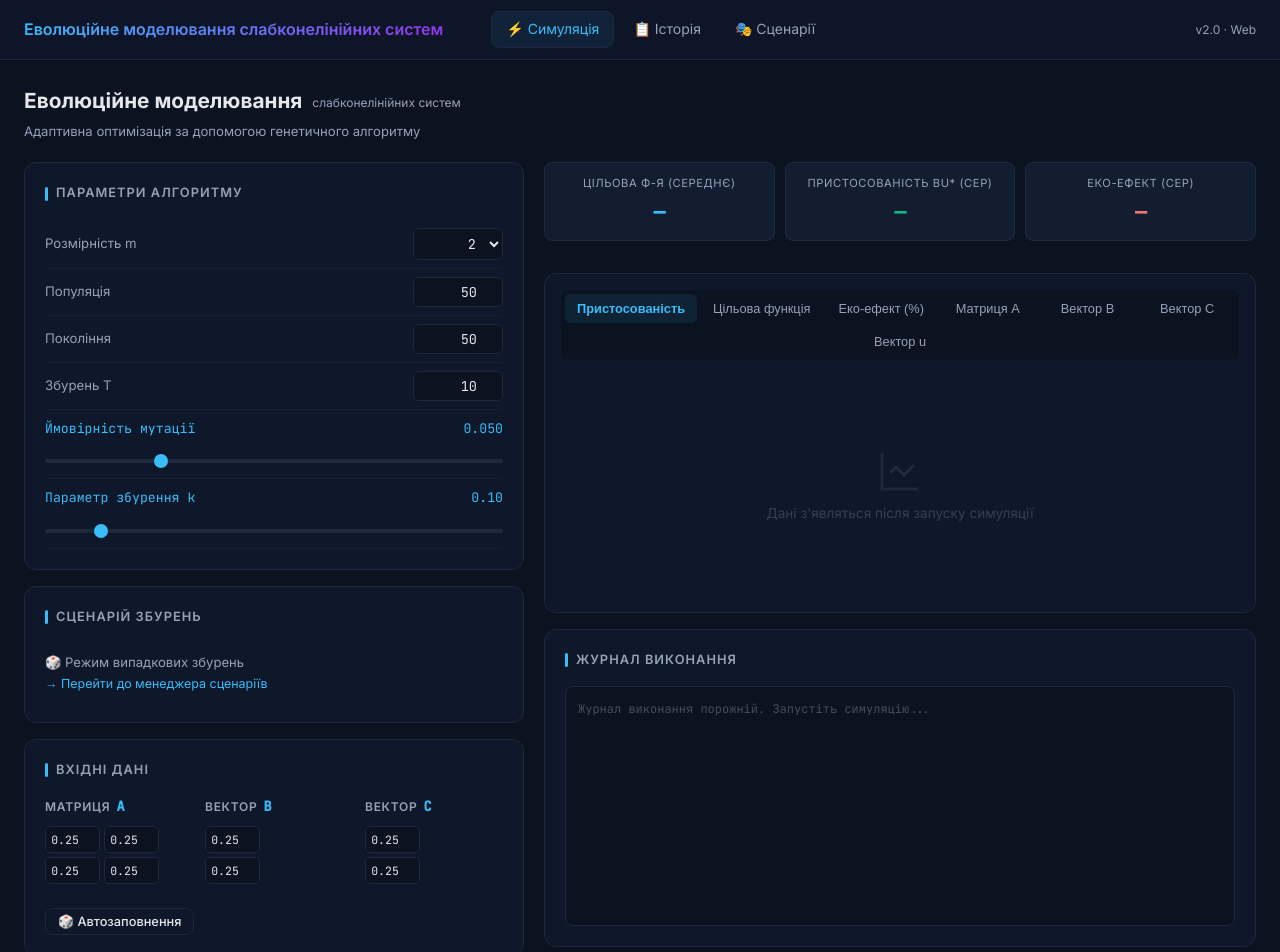
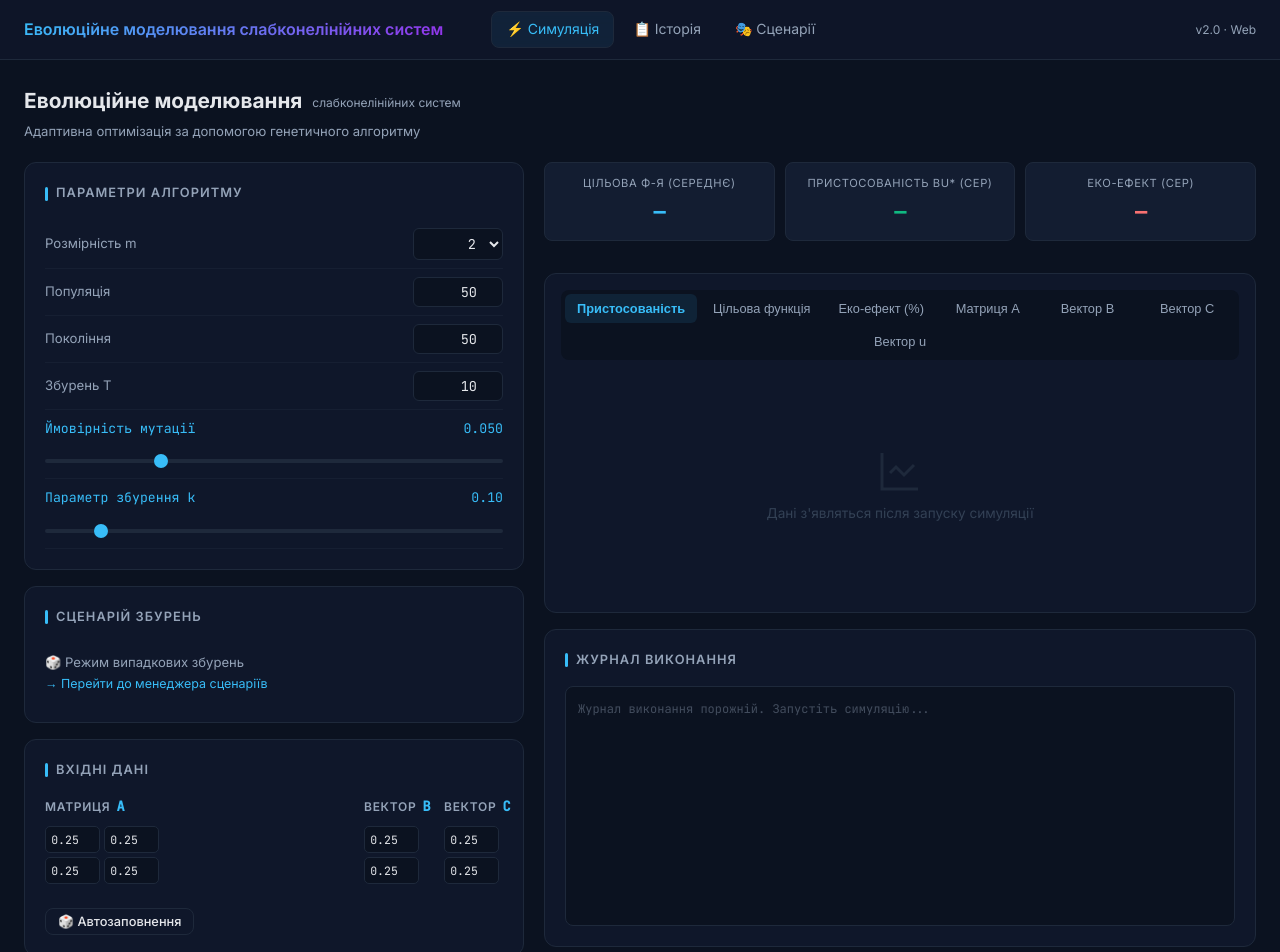
Before and after one commit to all1ga7or/diplom, a Next.js app: page / in a window 1280 px wide. Shown: the top 952 px of the page. Built offline with nearby package versions, Linux system fonts and the light colour scheme.

Commit message:
ga and matrix fix

```diff
--- a/app/page.tsx
+++ b/app/page.tsx
@@ -136,11 +136,6 @@ export default function Home() {
               setUData(prev => [...prev, uPoint]);
 
               let stepCounter = t + 1; // dummy var for step count log
-
-              // Artificial delay to ensure smooth simulation animation
-              // even if Python buffers chunks
-              await new Promise(r => setTimeout(r, 60));
-
             } else if (payload.type === 'done') {
               setStats(prev => ({ ...prev, runId: payload.run_id }));
               addLog('■ Симуляцію завершено', 'success');
--- a/components/SimulationForm.tsx
+++ b/components/SimulationForm.tsx
@@ -167,10 +167,9 @@ export default function SimulationForm({ onStart, disabled, activeScenario, onSc
       {/* ---- Matrices ---- */}
       <div className="card">
         <div className="card-title">Вхідні дані</div>
-        <div className="matrix-container">
-
+        <div className="matrix-container" style={{ display: 'flex', gap: '20px' }}>
           {/* A */}
-          <div className="matrix-block" style={{ flexShrink: 0 }}>
+          <div style={{ paddingRight: '4px' }}>
             <div className="matrix-label">Матриця <span>A</span></div>
             <div className="matrix-a-wrapper" style={{ width: '295px', overflowX: 'auto', paddingBottom: '8px' }}>
               <div className="matrix-grid">
@@ -190,13 +189,13 @@ export default function SimulationForm({ onStart, disabled, activeScenario, onSc
           </div>
 
           {/* B */}
-          <div className="matrix-block">
+          <div style={{ width: '60px' }}>
             <div className="matrix-label">Вектор <span>B</span></div>
             <div className="vector-col">
               {B.map((val, i) => (
                 <input key={i} className="matrix-cell"
                   type="number" step="0.001"
-                  style={{ minWidth: '55px' }}
+                  style={{ minWidth: '55px', maxWidth: '55px' }}
                   value={val}
                   onChange={e => updateVec(setB, i, e.target.value)} />
               ))}
@@ -204,13 +203,13 @@ export default function SimulationForm({ onStart, disabled, activeScenario, onSc
           </div>
 
           {/* C */}
-          <div className="matrix-block">
+          <div style={{ width: '60px' }}>
             <div className="matrix-label">Вектор <span>C</span></div>
             <div className="vector-col">
               {C.map((val, i) => (
                 <input key={i} className="matrix-cell"
                   type="number" step="0.001"
-                  style={{ minWidth: '55px' }}
+                  style={{ minWidth: '55px', maxWidth: '55px' }}
                   value={val}
                   onChange={e => updateVec(setC, i, e.target.value)} />
               ))}
```
Also changed, not shown: 1 other file (tests, documents, lock files or other folders).
